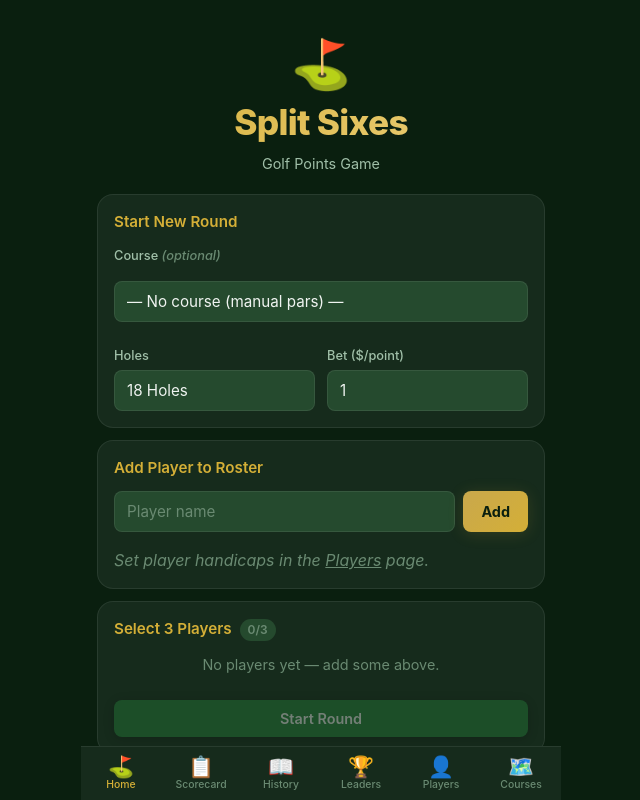
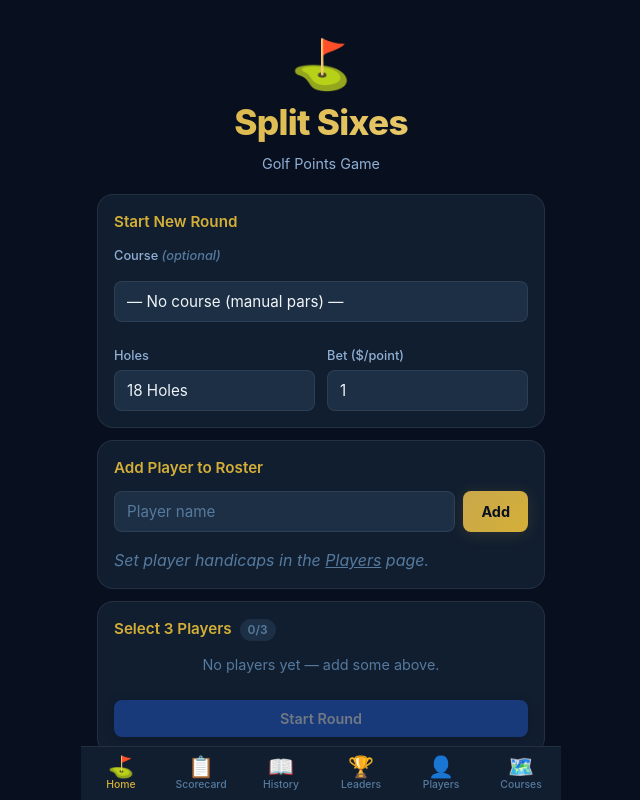
Before and after one commit to ShaunDedekind/split-sixes, a React (Vite) app: page / in a window 1280 px wide. Shown: the whole page, without its empty margins (319-959 px from the left). Built offline with nearby package versions, Linux system fonts and the light colour scheme.

Commit message:
Change colour scheme from green to blue
Replaces the dark green palette with a dark navy/blue equivalent
and updates surface tones and muted text to blue-grey.

https://claude.ai/code/session_01D5ALiN7DFKXyKLsb7fSUwU

```diff
--- a/src/index.css
+++ b/src/index.css
@@ -1,18 +1,18 @@
 /* =====================================================
-   Split Sixes — Dark Green & Gold Theme
+   Split Sixes — Dark Blue & Gold Theme
    ===================================================== */
 
 :root {
   /* Colors */
-  --green-900: #0a1f0f;
-  --green-800: #0f2d17;
-  --green-700: #14401f;
-  --green-600: #1a5228;
-  --green-500: #1e6b31;
-  --green-400: #27843e;
-  --green-300: #3da05a;
-  --green-200: #6abf85;
-  --green-100: #a8dbb8;
+  --green-900: #08101f;
+  --green-800: #0d1a2e;
+  --green-700: #0f2040;
+  --green-600: #152d55;
+  --green-500: #1a3a6b;
+  --green-400: #2563eb;
+  --green-300: #3b82f6;
+  --green-200: #7ab3f5;
+  --green-100: #bfdbfe;
 
   --gold-500: #c9a84c;
   --gold-400: #d4af37;
@@ -20,15 +20,15 @@
   --gold-200: #efd27f;
   --gold-100: #f9edbb;
 
-  --surface-0: #0a1f0f;
-  --surface-1: #0f2d17;
-  --surface-2: #162b1c;
-  --surface-3: #1e3d26;
-  --surface-4: #254a2e;
+  --surface-0: #08101f;
+  --surface-1: #0d1a2e;
+  --surface-2: #111e30;
+  --surface-3: #162538;
+  --surface-4: #1c2f45;
 
-  --text-primary: #f0f4f1;
-  --text-secondary: #a0bfa8;
-  --text-muted: #6a8a72;
+  --text-primary: #f0f4f8;
+  --text-secondary: #90afd4;
+  --text-muted: #567a9e;
   --text-gold: #d4af37;
 
   --border: rgba(255, 255, 255, 0.08);
```
